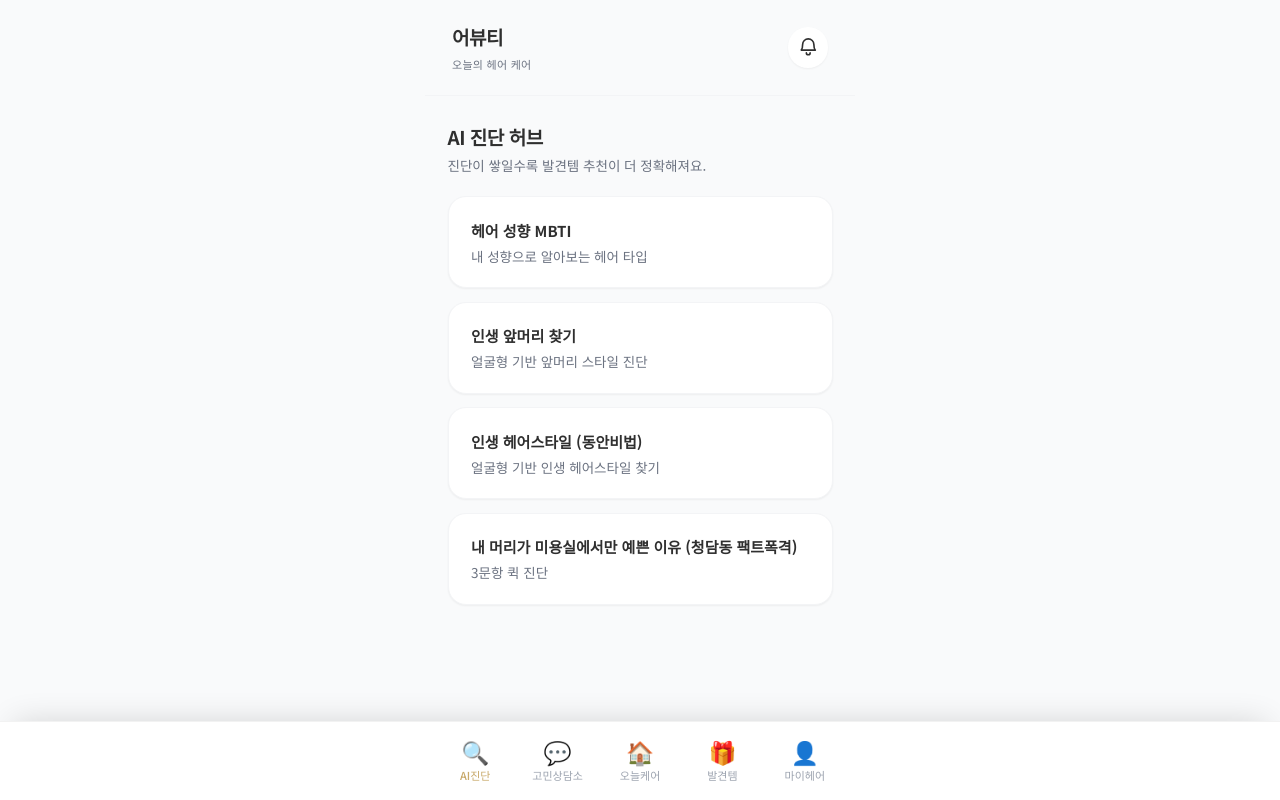
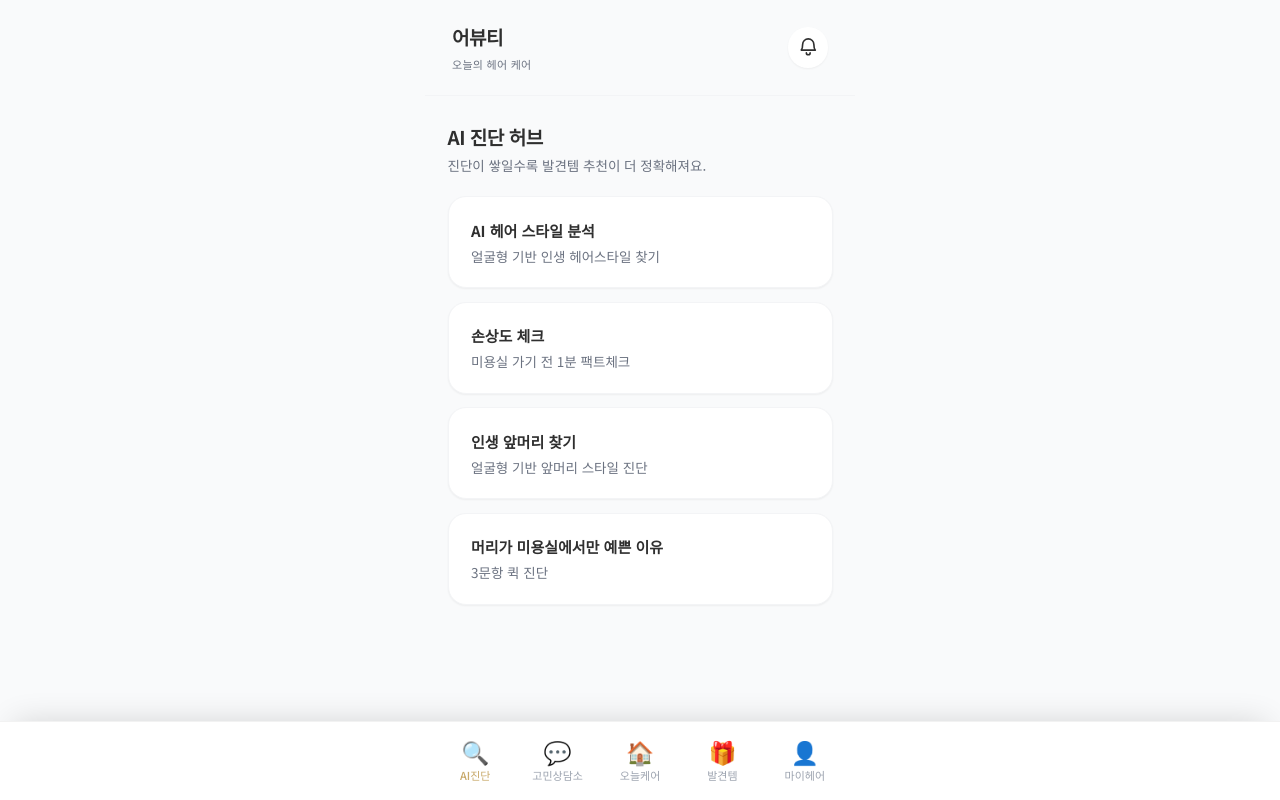
Before and after one commit to beclassyhairs-ui/hair_DNA, a Next.js app: page /diagnosis in a window 1280 px wide. Built offline with nearby package versions, Linux system fonts and the light colour scheme; no server answers.

Commit message:
fix: clean up diagnosis navigation and style result history

```diff
--- a/app/diagnosis/page.tsx
+++ b/app/diagnosis/page.tsx
@@ -16,10 +16,16 @@ import { trackEvent } from "../../lib/trackEvent";
 
 const DIAGNOSIS_HUB_ITEMS = [
   {
-    type: "hair_mbti",
-    label: "헤어 성향 MBTI",
-    desc: "내 성향으로 알아보는 헤어 타입",
-    href: "/mbti",
+    type: "style",
+    label: "AI 헤어 스타일 분석",
+    desc: "얼굴형 기반 인생 헤어스타일 찾기",
+    href: "/style",
+  },
+  {
+    type: "damage",
+    label: "손상도 체크",
+    desc: "미용실 가기 전 1분 팩트체크",
+    href: "/damage-check",
   },
   {
     type: "bangs",
@@ -28,14 +34,8 @@ const DIAGNOSIS_HUB_ITEMS = [
     href: "/bangs",
   },
   {
-    type: "style",
-    label: "인생 헤어스타일 (동안비법)",
-    desc: "얼굴형 기반 인생 헤어스타일 찾기",
-    href: "/style",
-  },
-  {
     type: "hair_quiz",
-    label: "내 머리가 미용실에서만 예쁜 이유 (청담동 팩트폭격)",
+    label: "머리가 미용실에서만 예쁜 이유",
     desc: "3문항 퀵 진단",
     href: "/hair-quiz",
   },
--- a/app/style/loading/page.tsx
+++ b/app/style/loading/page.tsx
@@ -117,7 +117,9 @@ export default function StyleLoadingPage() {
         ]);
       } catch { /**/ } finally {
         // 15초 + API 모두 완료 → 결과지 이동 (결과지에서 이중 로딩 없음)
-        router.push("/style/result");
+        // replace 사용: loading을 히스토리에서 제거해 결과지에서 뒤로가기 시
+        // 분석중 화면(및 API 재호출)으로 돌아가지 않고 upload로 이동하게 한다.
+        router.replace("/style/result");
       }
     }
 
--- a/app/style/page.tsx
+++ b/app/style/page.tsx
@@ -124,13 +124,13 @@ export default function StyleLandingPage() {
               개인정보 미저장 · 약 2분 소요 · 무료
             </p>
 
-            {/* 재방문 다이어리 링크 */}
+            {/* 재방문 링크 — /my-diary(구 다크 UI) 대신 /home으로 안내 */}
             <GlassCard>
               <Link
-                href="/my-diary"
+                href="/home"
                 className="flex h-14 w-full items-center justify-center text-base font-semibold text-[#6B6355] underline underline-offset-[5px] transition-all duration-200 hover:text-[#2F2A22] active:scale-[0.98]"
               >
-                이미 분석받으셨나요? · 내 다이어리 보기
+                이미 분석받으셨나요? · 저장한 진단 보기
               </Link>
             </GlassCard>
           </motion.div>
```
